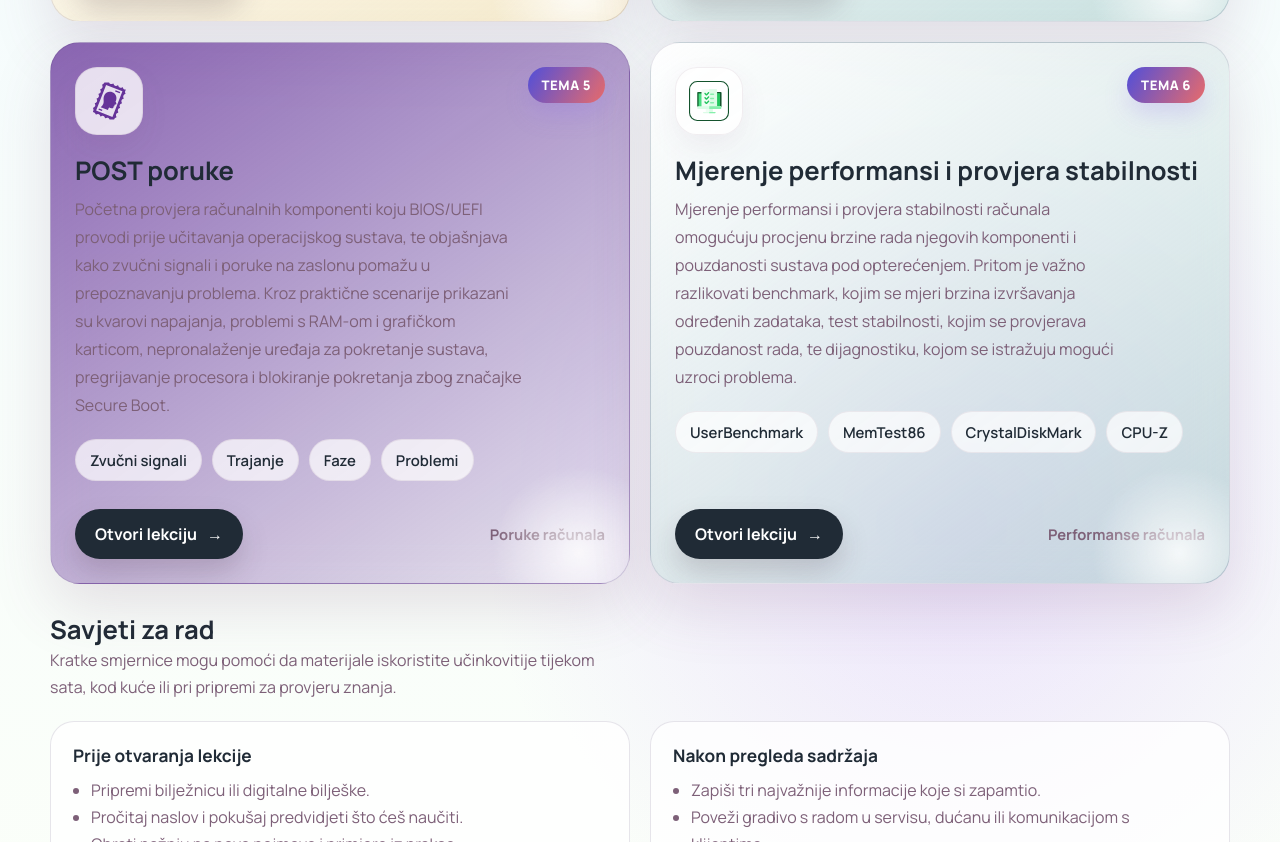
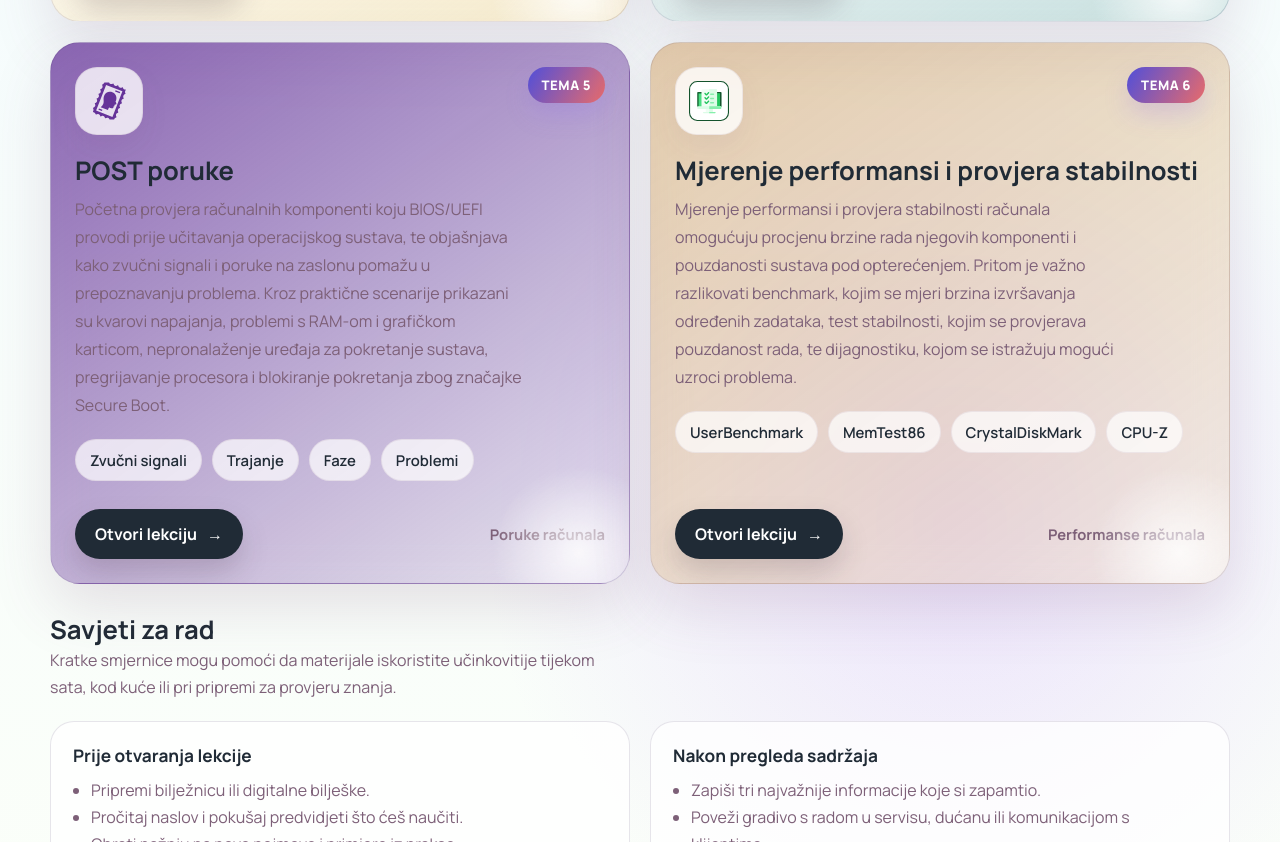
Before and after one commit to clockworks-dev/grada-racunala, a plain HTML site: page index.html in a window 1280 px wide. Shown: the part 1938-2780 px from the top of the page. Drawn offline with nearby package versions, Linux system fonts and the light colour scheme.

Commit message:
promjena boje kartice

```diff
--- a/index.html
+++ b/index.html
@@ -954,7 +954,7 @@
           </div>
         </a>
 
-        <a class="card card--green" href="./testiranje.html" target="_blank" rel="noopener noreferrer"
+        <a class="card card--orange" href="./testiranje.html" target="_blank" rel="noopener noreferrer"
           aria-label="Otvori materijal Programi za oblikovanje i obradu teksta – MS Excel">
           <div class="card-top">
             <div class="icon-wrap" aria-hidden="true">
```
